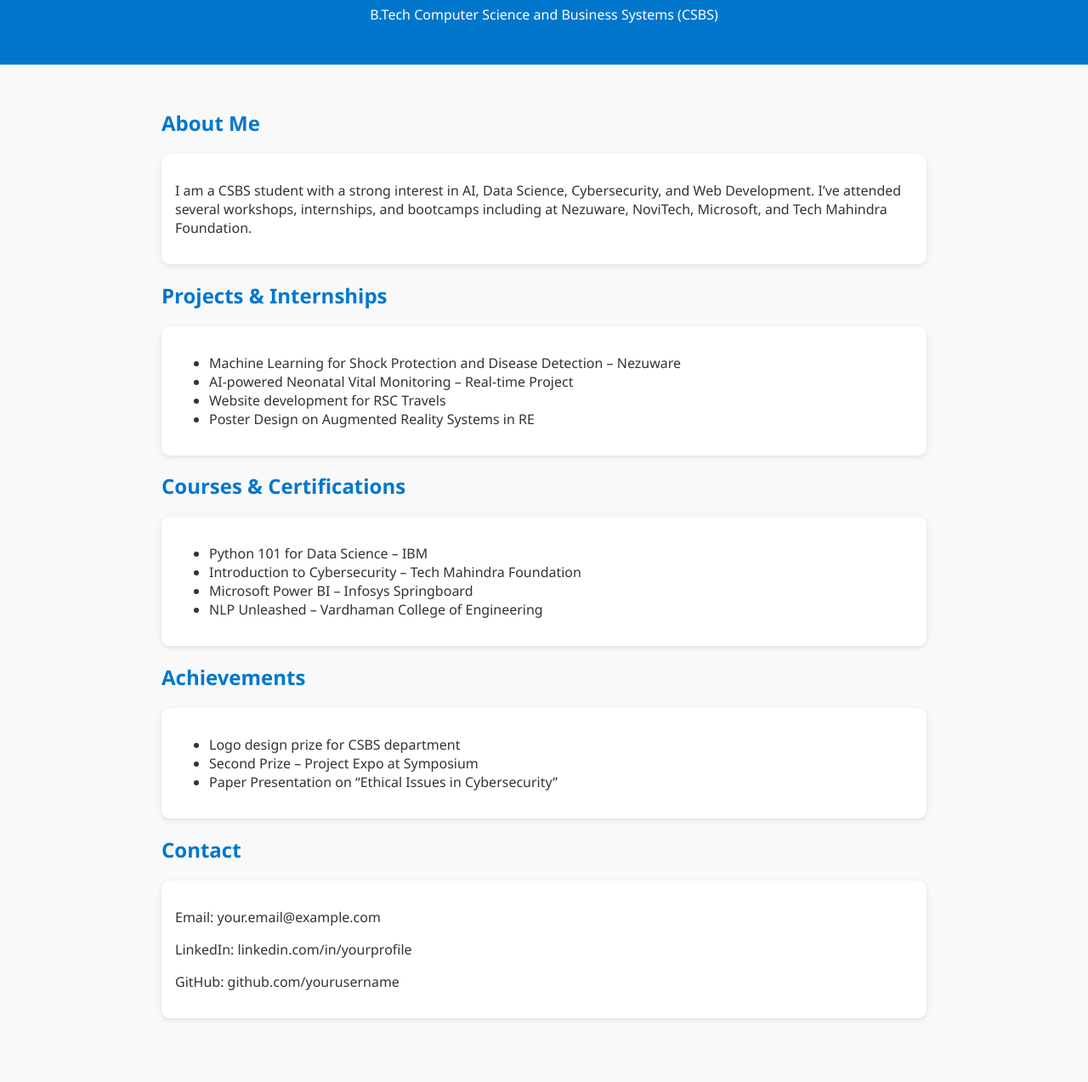
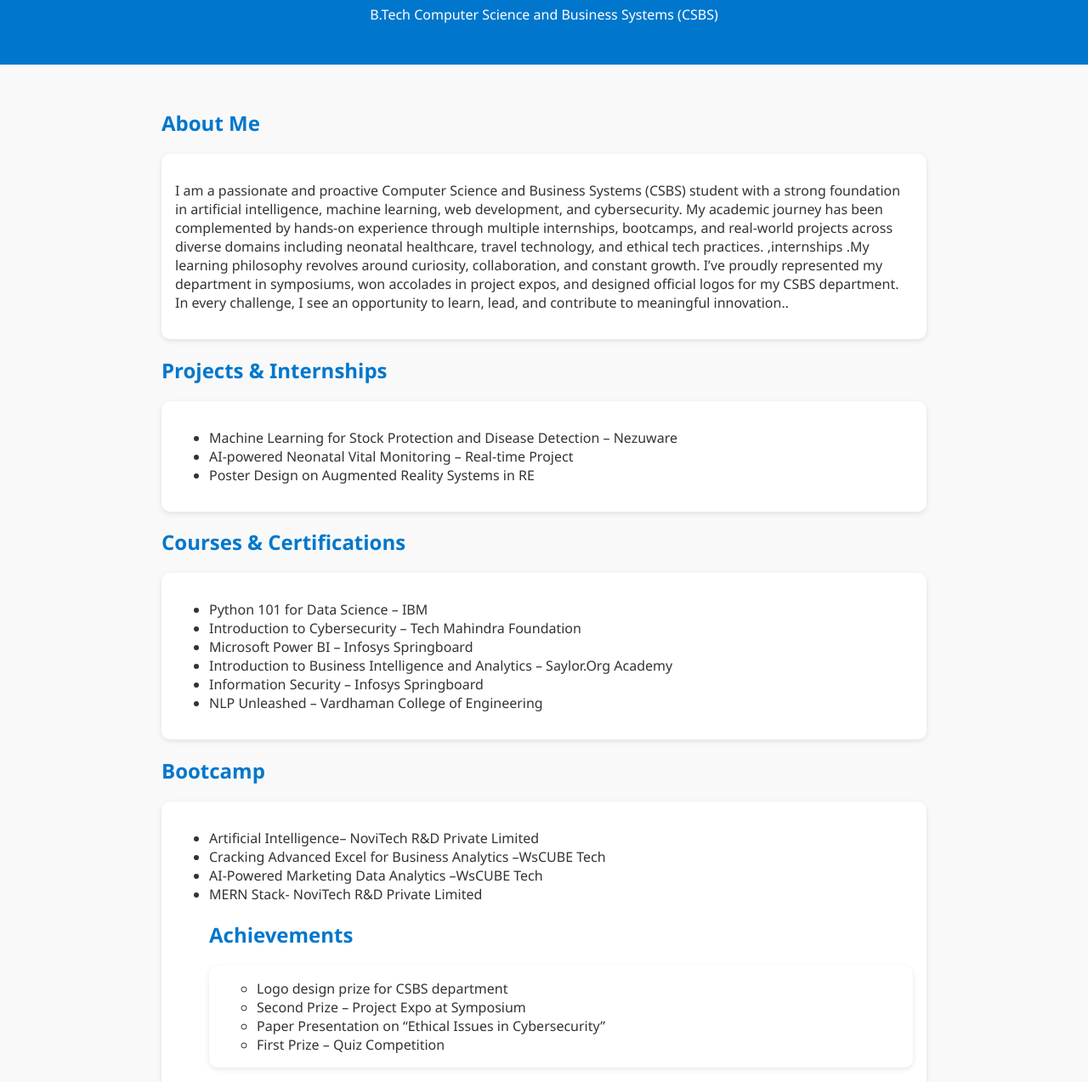
Before and after one commit to Rukshana01/Portfolio, a plain HTML site: page index.html in a window 1280 px wide. Shown: the part 112-1385 px from the top of the page at 85% size. Before the commit the page ends 1358 px from the top, so only its background shows below. Drawn offline with Linux system fonts and the light colour scheme.

Commit message:
Update index.html

```diff
--- a/index.html
+++ b/index.html
@@ -38,22 +38,23 @@
 <body>
 
 <header>
-  <h1>Your Name</h1>
+  <h1>S Rukshana Begam</h1>
   <p>B.Tech Computer Science and Business Systems (CSBS)</p>
 </header>
 
 <section>
   <h2>About Me</h2>
   <div class="card">
-    <p>I am a CSBS student with a strong interest in AI, Data Science, Cybersecurity, and Web Development. I’ve attended several workshops, internships, and bootcamps including at Nezuware, NoviTech, Microsoft, and Tech Mahindra Foundation.</p>
+    <p>I am a passionate and proactive Computer Science and Business Systems (CSBS) student with a strong foundation in artificial intelligence, machine learning, web development, and cybersecurity. My academic journey has been complemented by hands-on experience through multiple internships, bootcamps, and real-world projects across diverse domains including neonatal healthcare, travel technology, and ethical tech practices.
+    ,internships .My learning philosophy revolves around curiosity, collaboration, and constant growth. I’ve proudly represented my department in symposiums, won accolades in project expos, and designed official logos for my CSBS department.
+    In every challenge, I see an opportunity to learn, lead, and contribute to meaningful innovation..</p>
   </div>
 
   <h2>Projects & Internships</h2>
   <div class="card">
     <ul>
-      <li>Machine Learning for Shock Protection and Disease Detection – Nezuware</li>
+      <li>Machine Learning for Stock Protection and Disease Detection – Nezuware</li>
       <li>AI-powered Neonatal Vital Monitoring – Real-time Project</li>
-      <li>Website development for RSC Travels</li>
       <li>Poster Design on Augmented Reality Systems in RE</li>
     </ul>
   </div>
@@ -64,23 +65,33 @@
       <li>Python 101 for Data Science – IBM</li>
       <li>Introduction to Cybersecurity – Tech Mahindra Foundation</li>
       <li>Microsoft Power BI – Infosys Springboard</li>
+      <li>Introduction to Business Intelligence and Analytics – Saylor.Org Academy</li>
+      <li>Information Security – Infosys Springboard</li>
       <li>NLP Unleashed – Vardhaman College of Engineering</li>
     </ul>
   </div>
 
+ <h2>Bootcamp</h2>
+  <div class="card">
+    <ul>
+      <li>Artificial Intelligence– NoviTech R&D Private Limited</li>
+      <li>Cracking Advanced Excel for Business Analytics –WsCUBE Tech</li>
+      <li>AI-Powered Marketing Data Analytics –WsCUBE Tech</li>
+      <li>MERN Stack- NoviTech R&D Private Limited</li>
   <h2>Achievements</h2>
   <div class="card">
     <ul>
       <li>Logo design prize for CSBS department</li>
       <li>Second Prize – Project Expo at Symposium</li>
       <li>Paper Presentation on “Ethical Issues in Cybersecurity”</li>
+      <li>First Prize – Quiz Competition</li>
     </ul>
   </div>
 
   <h2>Contact</h2>
   <div class="card">
-    <p>Email: your.email@example.com</p>
-    <p>LinkedIn: linkedin.com/in/yourprofile</p>
+    <p>Email: ruked05@gmail.com</p>
+    <p>LinkedIn:www.linkedin.com/in/rukshanabegam</p>
     <p>GitHub: github.com/yourusername</p>
   </div>
 </section>
```
